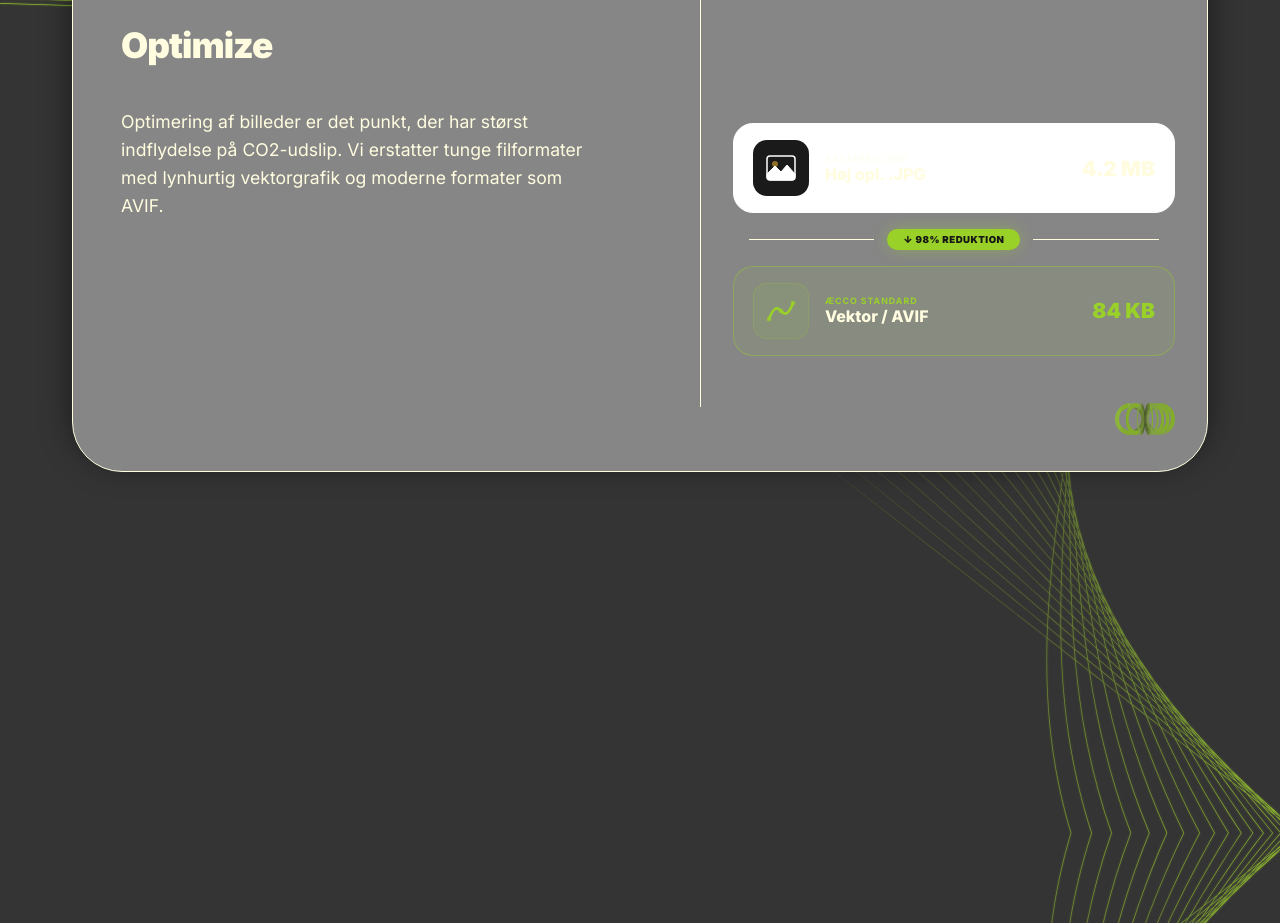
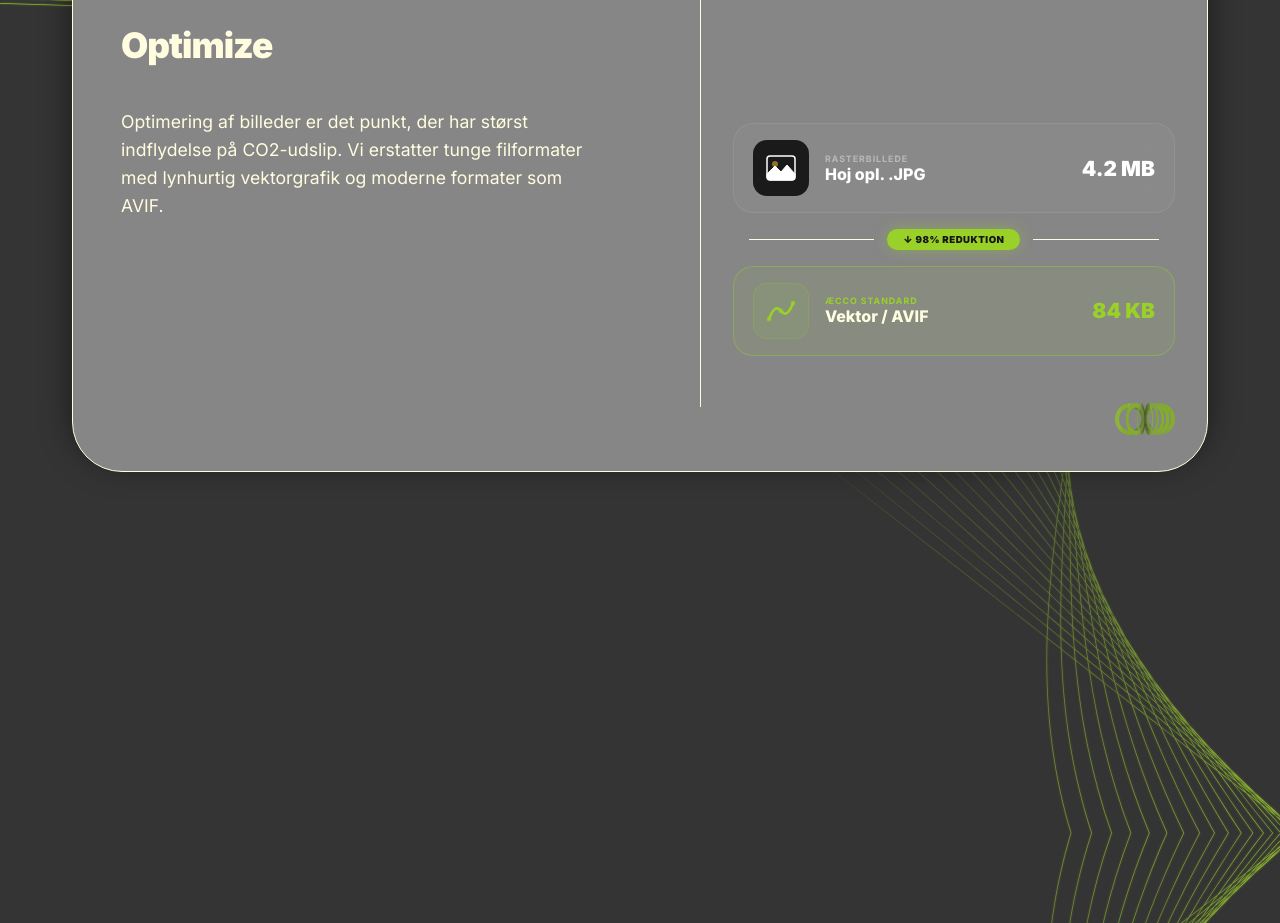
Before and after one commit to knnthhnsn/aecco-agency, a React (Vite) app: page /sustainability in a window 1280 px wide. Shown: the part 4860-5783 px from the top of the page. Built offline with nearby package versions, Linux system fonts and the light colour scheme.

Commit message:
Fix: Restore dark glass background and white text for JPG box on Sustainability page

```diff
--- a/src/pages/Sustainability.jsx
+++ b/src/pages/Sustainability.jsx
@@ -388,7 +388,7 @@ const Sustainability = () => {
 
               <div style={{ flex: 1, display: 'flex', flexDirection: 'column', justifyContent: 'center', gap: '1rem', marginTop: '1rem' }}>
                 {/* Legacy JPG - Heavy */}
-                <div style={{ display: 'flex', alignItems: 'center', gap: '1rem', background: '#FFFFFF', padding: '1rem 1.2rem', borderRadius: '20px', border: '1px solid #FFFFFF' }}>
+                <div style={{ display: 'flex', alignItems: 'center', gap: '1rem', background: 'rgba(255, 255, 255, 0.03)', padding: '1rem 1.2rem', borderRadius: '20px', border: '1px solid rgba(255, 255, 255, 0.08)', backdropFilter: 'blur(10px)' }}>
                   <div style={{ width: '56px', height: '56px', background: '#1a1a1a', borderRadius: '14px', display: 'flex', alignItems: 'center', justifyContent: 'center', flexShrink: 0 }}>
                     {/* Raster image icon - mountains & sun */}
                     <svg width="32" height="32" viewBox="0 0 32 32" fill="none">
@@ -398,10 +398,10 @@ const Sustainability = () => {
                     </svg>
                   </div>
                   <div style={{ flex: 1 }}>
-                    <span style={{ fontSize: '0.55rem', textTransform: 'uppercase', opacity: 0.4, fontWeight: 700, display: 'block', letterSpacing: '1px' }}>Rasterbillede</span>
-                    <span style={{ fontSize: '1rem', color: '#FFFCDF', fontWeight: 800 }}>Høj opl. .JPG</span>
+                    <span style={{ fontSize: '0.55rem', textTransform: 'uppercase', opacity: 0.4, fontWeight: 700, display: 'block', letterSpacing: '1px', color: '#FFFFFF' }}>Rasterbillede</span>
+                    <span style={{ fontSize: '1rem', color: '#FFFFFF', fontWeight: 800 }}>Hoj opl. .JPG</span>
                   </div>
-                  <span style={{ fontSize: '1.3rem', fontWeight: 900, color: '#FFFCDF', whiteSpace: 'nowrap' }}>4.2 MB</span>
+                  <span style={{ fontSize: '1.3rem', fontWeight: 900, color: '#FFFFFF', whiteSpace: 'nowrap' }}>4.2 MB</span>
                 </div>
 
                 {/* Reduction arrow */}
```
